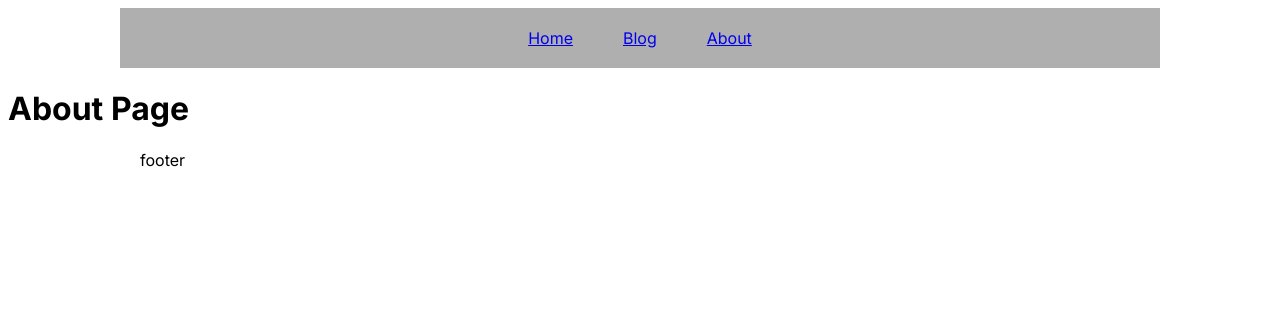
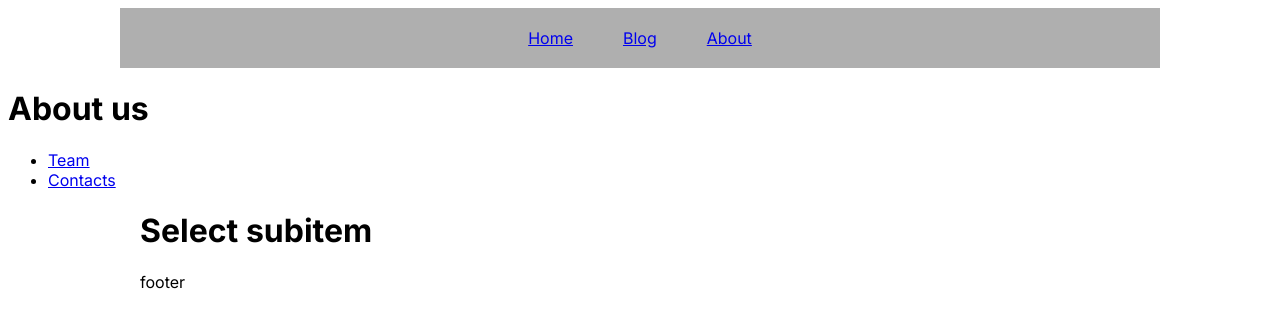
Before and after one commit to ecomeel/next-blog-app, a Next.js app: page /about in a window 1280 px wide. Shown: the top 328 px of the page. Built offline with nearby package versions, Linux system fonts and the light colour scheme.

Commit message:
seo pages

```diff
--- /dev/null
+++ b/app/about/layout.tsx
@@ -0,0 +1,13 @@
+// import { ReactNode } from "react";
+import Link from "next/link";
+
+export default function AboutLayout({ children }: { children: React.ReactNode }) {
+    return <div>
+        <h1>About us </h1>
+        <ul>
+            <li><Link href="/about/contacts">Team</Link></li>
+            <li><Link href="/about/team">Contacts</Link></li>
+        </ul>
+        {children}
+    </div>
+}
--- a/app/about/page.tsx
+++ b/app/about/page.tsx
@@ -1,3 +1,11 @@
+import { Metadata } from "next";
+export const metadata: Metadata = {
+  title: "About | Next App",
+};
 export default function About() {
-    return <h1>About Page</h1>
+  return (
+    <div className="container">
+      <h1>Select subitem</h1>
+    </div>
+  );
 }
```
Also changed, not shown: app/about/contacts/page.tsx (added, +9 -0 lines), app/about/team/page.tsx (added, +9 -0 lines), app/blog/[id]/page.tsx (added, +23 -0 lines), app/blog/new/page.tsx (added, +11 -0 lines), app/blog/page.tsx (added, +13 -0 lines), app/page.tsx (+4 -3 lines).
